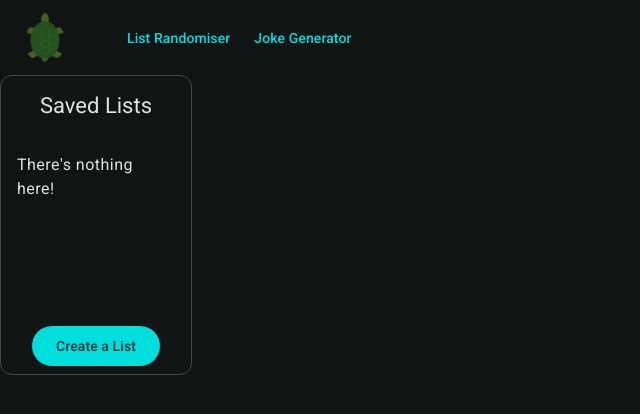
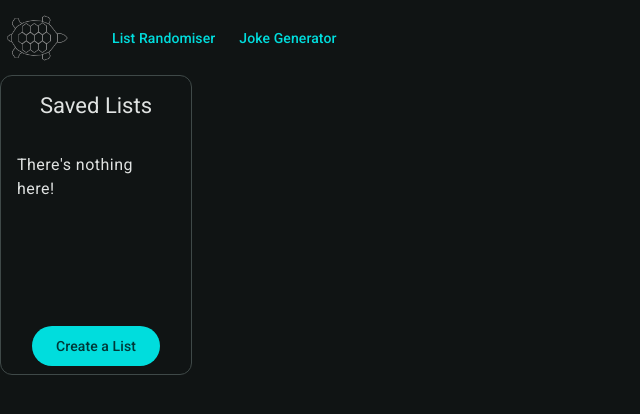
Before and after one commit to hfolcot/list-randomiser, an Angular app: page / in a window 1280 px wide. Shown: the top 414 px of the page, without its empty margins (0-640 px from the left). Built offline with nearby package versions, Linux system fonts and the light colour scheme.

Commit message:
logo for header

```diff
--- a/src/app/core/header/header.component.html
+++ b/src/app/core/header/header.component.html
@@ -1,5 +1,5 @@
 <header>
-    <img class="logo" src="mango.png" alt="List Randomiser" />
+    <img class="logo" src="mango_outline.png" alt="List Randomiser" />
     <ul>
         <a mat-button routerLink="">List Randomiser</a>
         <a mat-button routerLink="jokes">Joke Generator</a>
--- a/src/app/core/header/header.component.scss
+++ b/src/app/core/header/header.component.scss
@@ -13,6 +13,7 @@
     .logo {
         height: 60px;
         margin-left: 15px;
+        transform: rotate(90deg);
     }
 
     ul {
```
